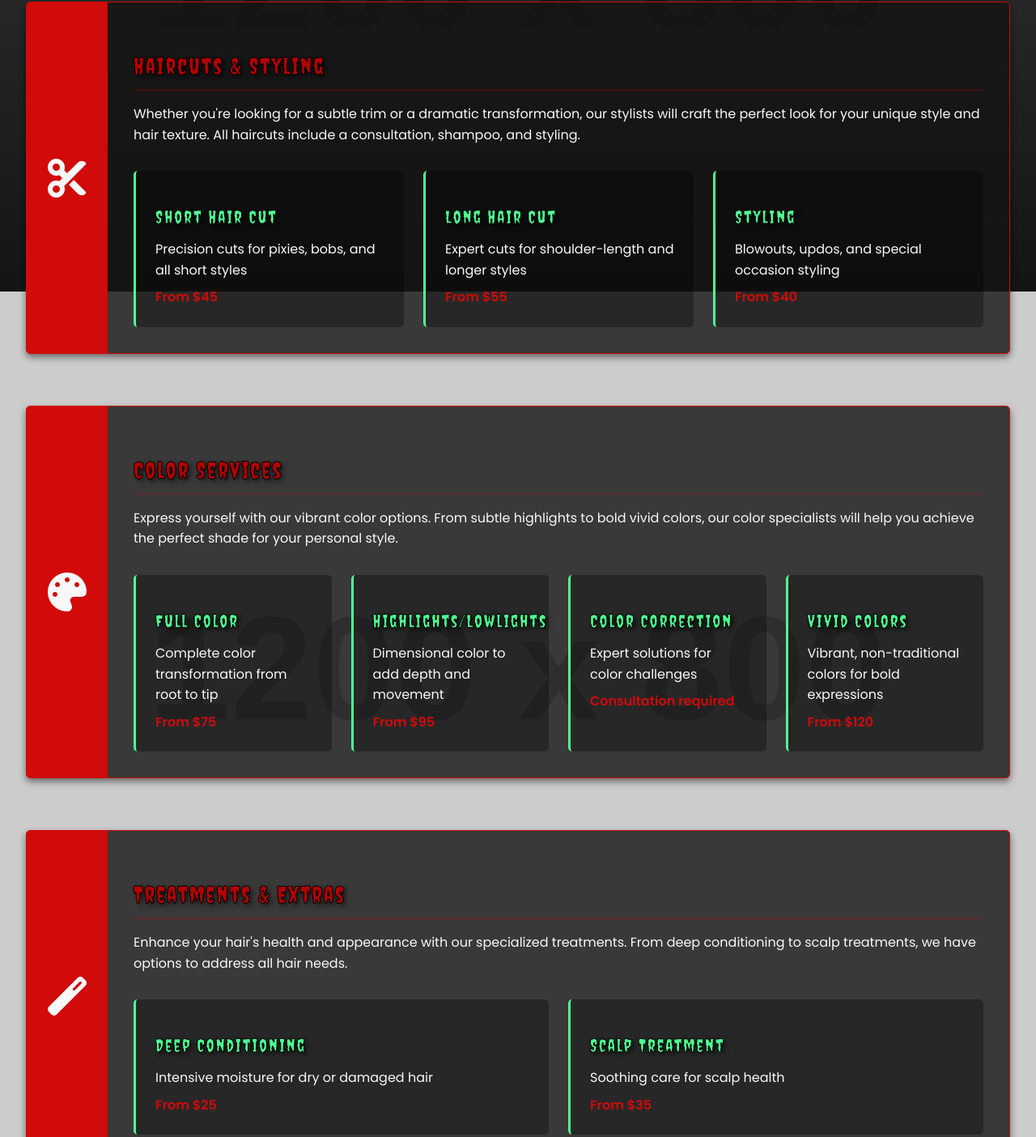
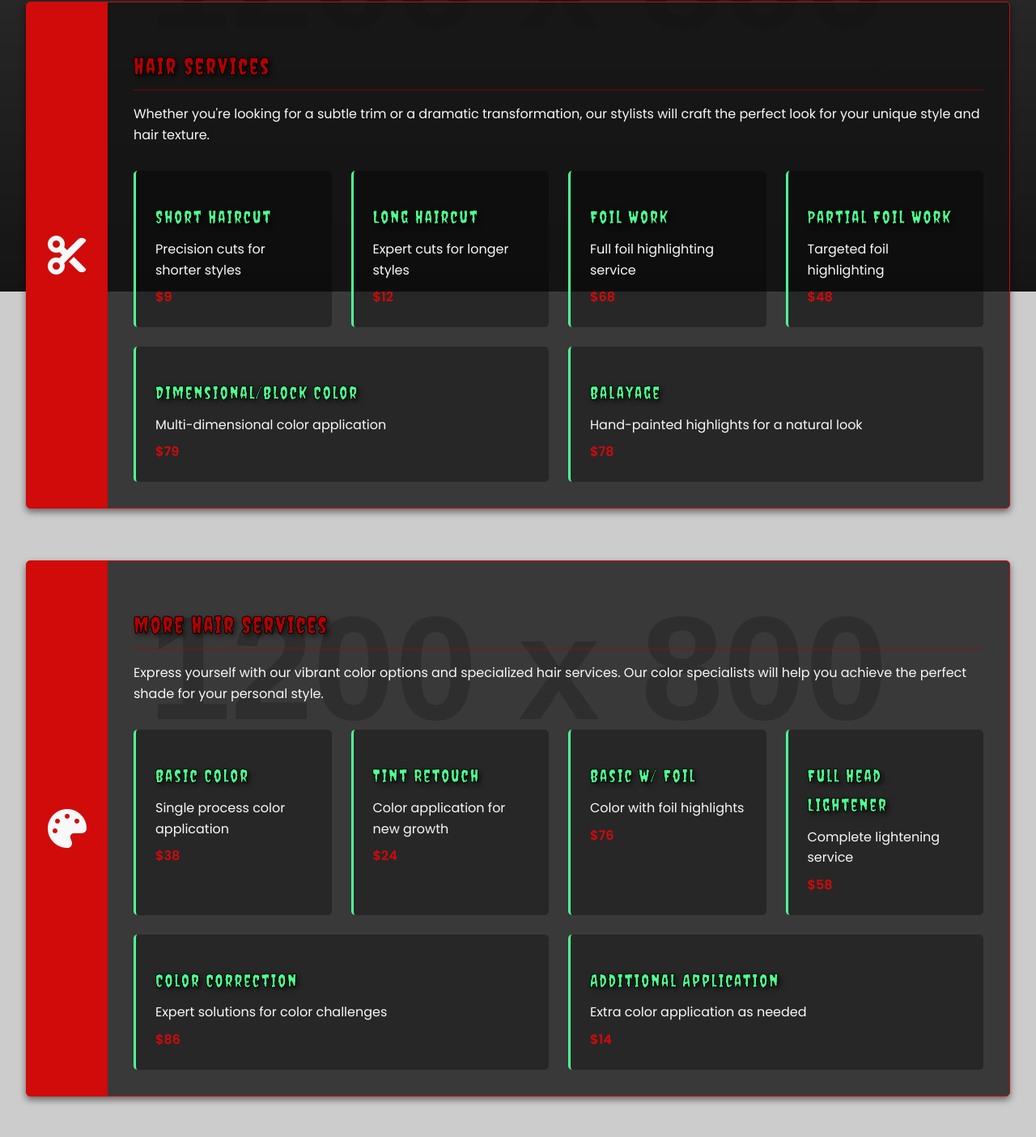
Before and after one commit to cpfischer/countclippula.github.io, a plain HTML site: page services.html in a window 1280 px wide. Shown: the part 440-1844 px from the top of the page at 81% size. Drawn offline with Linux system fonts and the light colour scheme; placeholder pictures from the web are drawn by us; a web font is replaced by a local one.

Commit message:
feat: MOAR

```diff
--- a/services.html
+++ b/services.html
@@ -43,23 +43,38 @@
                     <i class="fas fa-cut"></i>
                 </div>
                 <div class="service-details">
-                    <h3>Haircuts & Styling</h3>
-                    <p>Whether you're looking for a subtle trim or a dramatic transformation, our stylists will craft the perfect look for your unique style and hair texture. All haircuts include a consultation, shampoo, and styling.</p>
+                    <h3>Hair Services</h3>
+                    <p>Whether you're looking for a subtle trim or a dramatic transformation, our stylists will craft the perfect look for your unique style and hair texture.</p>
                     <div class="service-options">
                         <div class="service-option">
-                            <h4>Short Hair Cut</h4>
-                            <p>Precision cuts for pixies, bobs, and all short styles</p>
-                            <p class="price">From $45</p>
+                            <h4>Short Haircut</h4>
+                            <p>Precision cuts for shorter styles</p>
+                            <p class="price">$9</p>
                         </div>
                         <div class="service-option">
-                            <h4>Long Hair Cut</h4>
-                            <p>Expert cuts for shoulder-length and longer styles</p>
-                            <p class="price">From $55</p>
+                            <h4>Long Haircut</h4>
+                            <p>Expert cuts for longer styles</p>
+                            <p class="price">$12</p>
                         </div>
                         <div class="service-option">
-                            <h4>Styling</h4>
-                            <p>Blowouts, updos, and special occasion styling</p>
-                            <p class="price">From $40</p>
+                            <h4>Foil Work</h4>
+                            <p>Full foil highlighting service</p>
+                            <p class="price">$68</p>
+                        </div>
+                        <div class="service-option">
+                            <h4>Partial Foil Work</h4>
+                            <p>Targeted foil highlighting</p>
+                            <p class="price">$48</p>
+                        </div>
+                        <div class="service-option">
+                            <h4>Dimensional/Block Color</h4>
+                            <p>Multi-dimensional color application</p>
+                            <p class="price">$79</p>
+                        </div>
+                        <div class="service-option">
+                            <h4>Balayage</h4>
+                            <p>Hand-painted highlights for a natural look</p>
+                            <p class="price">$78</p>
                         </div>
                     </div>
                 </div>
@@ -70,28 +85,38 @@
                     <i class="fas fa-palette"></i>
                 </div>
                 <div class="service-details">
-                    <h3>Color Services</h3>
-                    <p>Express yourself with our vibrant color options. From subtle highlights to bold vivid colors, our color specialists will help you achieve the perfect shade for your personal style.</p>
+                    <h3>More Hair Services</h3>
+                    <p>Express yourself with our vibrant color options and specialized hair services. Our color specialists will help you achieve the perfect shade for your personal style.</p>
                     <div class="service-options">
                         <div class="service-option">
-                            <h4>Full Color</h4>
-                            <p>Complete color transformation from root to tip</p>
-                            <p class="price">From $75</p>
+                            <h4>Basic Color</h4>
+                            <p>Single process color application</p>
+                            <p class="price">$38</p>
                         </div>
                         <div class="service-option">
-                            <h4>Highlights/Lowlights</h4>
-                            <p>Dimensional color to add depth and movement</p>
-                            <p class="price">From $95</p>
+                            <h4>Tint Retouch</h4>
+                            <p>Color application for new growth</p>
+                            <p class="price">$24</p>
+                        </div>
+                        <div class="service-option">
+                            <h4>Basic W/ Foil</h4>
+                            <p>Color with foil highlights</p>
+                            <p class="price">$76</p>
+                        </div>
+                        <div class="service-option">
+                            <h4>Full Head Lightener</h4>
+                            <p>Complete lightening service</p>
+                            <p class="price">$58</p>
                         </div>
                         <div class="service-option">
                             <h4>Color Correction</h4>
                             <p>Expert solutions for color challenges</p>
-                            <p class="price">Consultation required</p>
+                            <p class="price">$86</p>
                         </div>
                         <div class="service-option">
-                            <h4>Vivid Colors</h4>
-                            <p>Vibrant, non-traditional colors for bold expressions</p>
-                            <p class="price">From $120</p>
+                            <h4>Additional Application</h4>
+                            <p>Extra color application as needed</p>
+                            <p class="price">$14</p>
                         </div>
                     </div>
                 </div>
@@ -102,18 +127,28 @@
                     <i class="fas fa-magic"></i>
                 </div>
                 <div class="service-details">
-                    <h3>Treatments & Extras</h3>
+                    <h3>Treatments</h3>
                     <p>Enhance your hair's health and appearance with our specialized treatments. From deep conditioning to scalp treatments, we have options to address all hair needs.</p>
                     <div class="service-options">
                         <div class="service-option">
-                            <h4>Deep Conditioning</h4>
+                            <h4>Keratriplex/Hydratriaplex</h4>
+                            <p>Advanced treatment for hair strength and hydration</p>
+                            <p class="price">$26</p>
+                        </div>
+                        <div class="service-option">
+                            <h4>Lavender Mint Treatment</h4>
+                            <p>Soothing and refreshing scalp and hair treatment</p>
+                            <p class="price">$17</p>
+                        </div>
+                        <div class="service-option">
+                            <h4>Deep Condition</h4>
                             <p>Intensive moisture for dry or damaged hair</p>
-                            <p class="price">From $25</p>
+                            <p class="price">$12</p>
                         </div>
                         <div class="service-option">
                             <h4>Scalp Treatment</h4>
                             <p>Soothing care for scalp health</p>
-                            <p class="price">From $35</p>
+                            <p class="price">$12</p>
                         </div>
                     </div>
                 </div>
@@ -136,9 +171,9 @@
             </div>
             <div class="footer-section">
                 <h3>Hours</h3>
-                <p>Monday - Friday: 10am - 8pm</p>
-                <p>Saturday: 9am - 6pm</p>
-                <p>Sunday: 11am - 5pm</p>
+                <p>Tuesday: 9am - 4pm</p>
+                <p>Wednesday: 9am - 4pm</p>
+                <p>Thursday: 1pm - 4pm</p>
             </div>
             <div class="footer-section">
                 <h3>Connect With Us</h3>
--- a/styles.css
+++ b/styles.css
@@ -176,14 +176,13 @@ header {
     padding: 1rem 2rem;
     position: sticky;
     top: 0;
-    z-index: 100;
+    z-index: 1000;
     box-shadow: 0 4px 15px rgba(0, 0, 0, 0.7);
     display: flex;
     justify-content: space-between;
     align-items: center;
     border-bottom: 3px solid var(--primary-color);
     overflow: hidden;
-    position: relative;
 }
 
 /* Add decorative elements to header */
@@ -1255,6 +1254,11 @@ footer {
         font-size: 2rem;
     }
 
+    /* Hide floating icons on mobile */
+    .floating-elements {
+        display: none;
+    }
+
     .feature-card, .testimonial, .service-option {
         min-width: 100%;
     }
@@ -1536,7 +1540,7 @@ select:focus-visible, textarea:focus-visible {
     left: 0;
     width: 100%;
     height: 20px;
-    background-image: url('https://placehold.co/200x20/222/444?text=Gothic+Border');
+    background-image: url('https://placehold.co/200x20/222/444');
     background-size: auto 100%;
     background-repeat: repeat-x;
     z-index: 2;
```
Also changed, not shown: contact.html (+7 -7 lines), index.html (+3 -3 lines).
